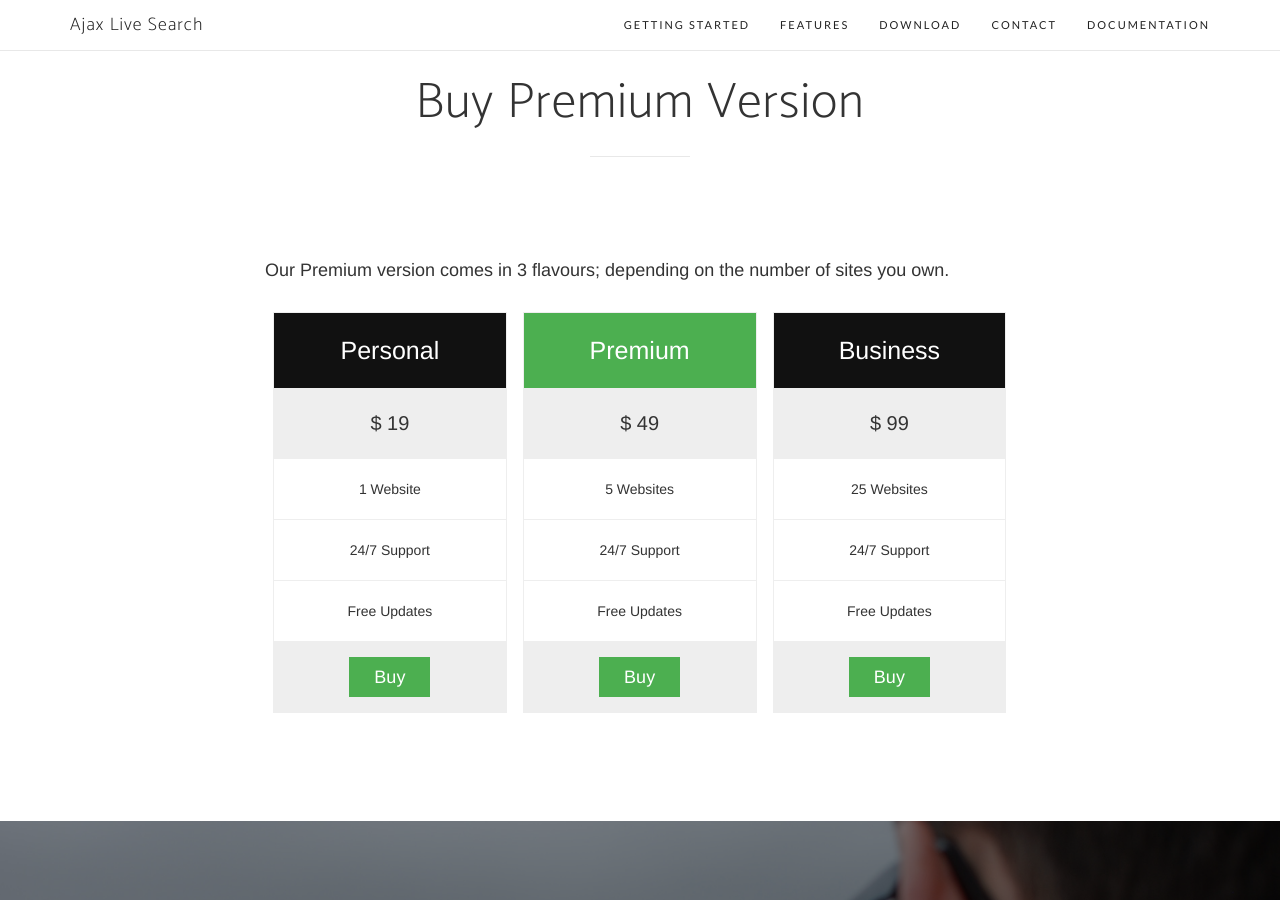
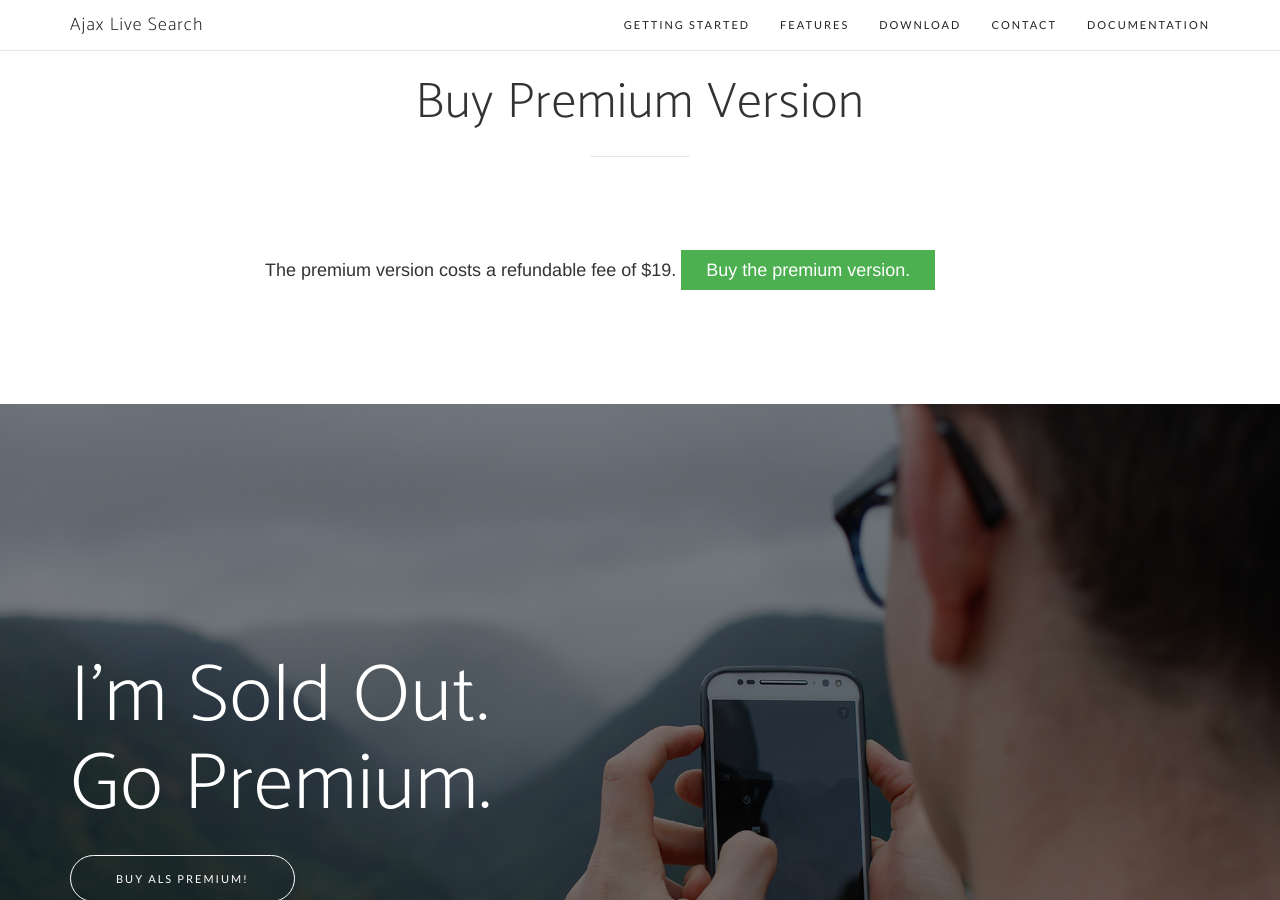
Before and after one commit to picocodes/ajax-live-search, a Jekyll site: the page built from download.html, in a window 1280 px wide and 900 px high, scrolled down 869 px. Built offline with Jekyll 4.4.1, drawn with Linux system fonts in a browser that asks for light colours; nearby versions of some CDN libraries; some web fonts are replaced.

Commit message:
Update download.html

```diff
--- a/download.html
+++ b/download.html
@@ -136,15 +136,7 @@ slug: features
             </div>
             <div class="row">
                 <div class="col-md-8 col-md-offset-2">
-                    <p>Our Premium version comes in 3 flavours; depending on the number of sites you own.</p>
-			<div class="columns">
-  <ul class="price">
-    <li class="header">Personal</li>
-    <li class="grey">$ 19</li>
-    <li>1 Website</li>
-    <li>24/7 Support</li>
-    <li>Free Updates</li>
-    <li class="grey"><a href="https://sellfy.com/p/kWEh/checkout/" onclick="ga('ec:addProduct', {
+                    <p>The premium version costs a refundable fee of $19. <a href="https://sellfy.com/p/kWEh/checkout/" onclick="ga('ec:addProduct', {
     'id': 'alsPersonal',
     'name': 'Personal',
     'category': 'Plugins',
@@ -153,42 +145,8 @@ slug: features
     'price': '$29',
     'quantity': 1
   });
-  ga('ec:setAction', 'add'); ga('send', 'event', 'Shop', 'buy', 'Personal')" class="button">Buy</a></li>
-  </ul>
-</div>
+  ga('ec:setAction', 'add'); ga('send', 'event', 'Shop', 'buy', 'Personal')" class="button">Buy the premium version.</a></p>
 
-<div class="columns">
-  <ul class="price">
-    <li class="header" style="background-color:#4CAF50">Premium</li>
-    <li class="grey">$ 49</li>
-    <li>5 Websites</li>
-    <li>24/7 Support</li>
-    <li>Free Updates</li>
-    <li class="grey"><a href="https://sellfy.com/p/Iriw/checkout/" class="button" onclick="ga('ec:addProduct', {
-    'id': 'alsPremium',
-    'name': 'Premium',
-    'category': 'Plugins',
-    'brand': 'Picocodes',
-    'variant': '5 Sites',
-    'price': '$49',
-    'quantity': 1
-  });
-  ga('ec:setAction', 'add'); ga('send', 'event', 'Shop', 'buy', 'Premium')">Buy</a></li>
-  </ul>
-</div>
-
-<div class="columns">
-  <ul class="price">
-    <li class="header">Business</li>
-    <li class="grey">$ 99</li>
-    <li>25 Websites</li>
-    <li>24/7 Support</li>
-    <li>Free Updates</li>
-    <li class="grey"><a href="https://sellfy.com/p/ow7q/checkout/" class="button" onclick="ga('ec:addProduct', {'id': 'alsBusiness','name': 'Business','category': 'Plugins','brand': 'Picocodes','variant': '25 Sites','price': '$99','quantity': 1
-  });
-  ga('ec:setAction', 'add'); ga('send', 'event', 'Shop', 'buy', 'Business')">Buy</a></li>
-  </ul>
-</div>
 				</div>
             </div>
 		</div>
```
